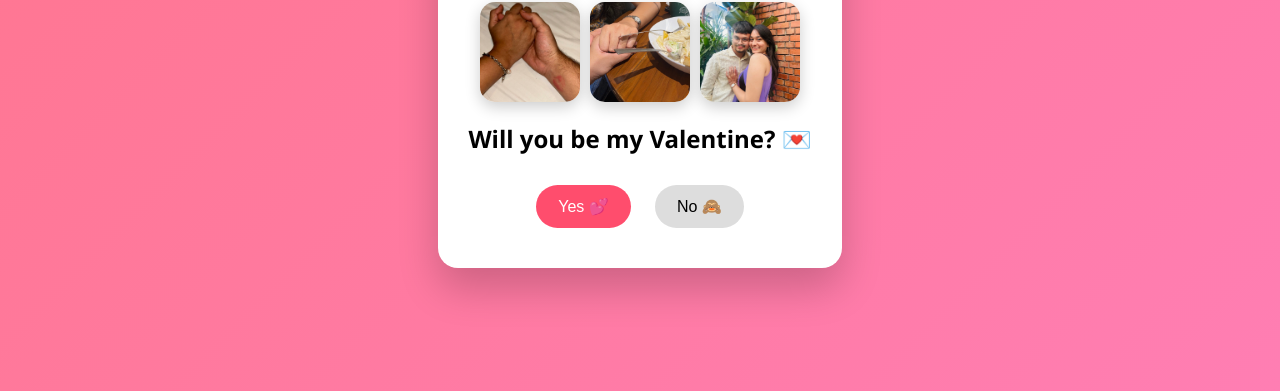
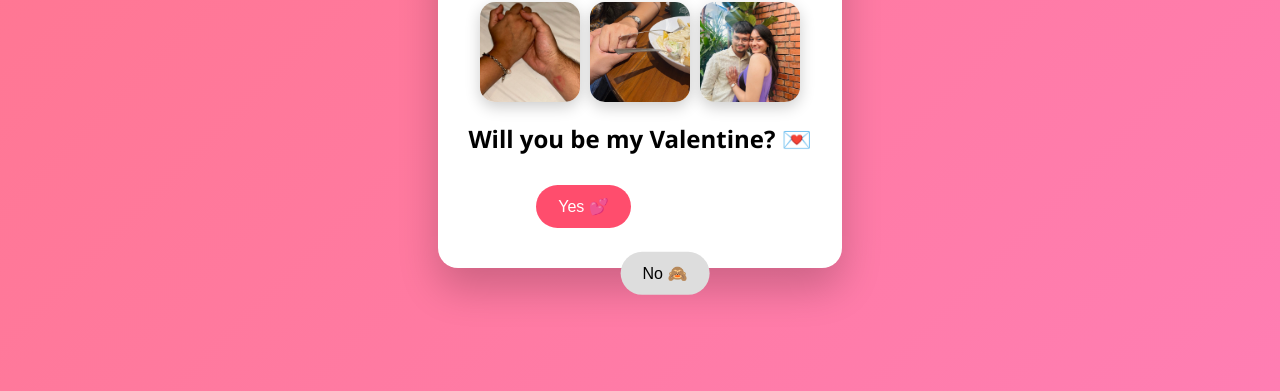
Before and after one commit to laukikd2/Valentine-card-, a plain HTML site: page index.html in a window 1280 px wide. Both pictures are taken after a click on the button "No 🙈". Shown: the part 409-800 px from the top of the page. Drawn offline with Linux system fonts and the light colour scheme.

Commit message:
Update index.html

```diff
--- a/index.html
+++ b/index.html
@@ -64,6 +64,7 @@
       cursor: pointer;
       margin: 10px;
       position: relative;
+      transition: transform 0.2s;
     }
 
     .yes {
@@ -113,10 +114,27 @@
     <h2>Will you be my Valentine? 💌</h2>
 
     <button class="yes" onclick="yesClicked()">Yes 💕</button>
-    <button class="no" id="noBtn" onclick="moveNo()">No 🙈</button>
+    <button class="no" id="noBtn">No 🙈</button>
   </div>
 
   <script>
+    const noBtn = document.getElementById("noBtn");
+
+    function moveNo() {
+      const x = Math.random() * 240 - 120;
+      const y = Math.random() * 240 - 120;
+      noBtn.style.transform = `translate(${x}px, ${y}px)`;
+    }
+
+    // Laptop hover
+    noBtn.addEventListener("mouseover", moveNo);
+
+    // Phone touch
+    noBtn.addEventListener("touchstart", moveNo);
+
+    // Backup click
+    noBtn.addEventListener("click", moveNo);
+
     function yesClicked() {
       document.getElementById("bgMusic").play();
 
@@ -130,13 +148,6 @@
         <div class="heart">😍</div>
       `;
     }
-
-    function moveNo() {
-      const btn = document.getElementById("noBtn");
-      const x = Math.random() * 200 - 100;
-      const y = Math.random() * 200 - 100;
-      btn.style.transform = \`translate(\${x}px, \${y}px)\`;
-    }
   </script>
 
 </body>
```
